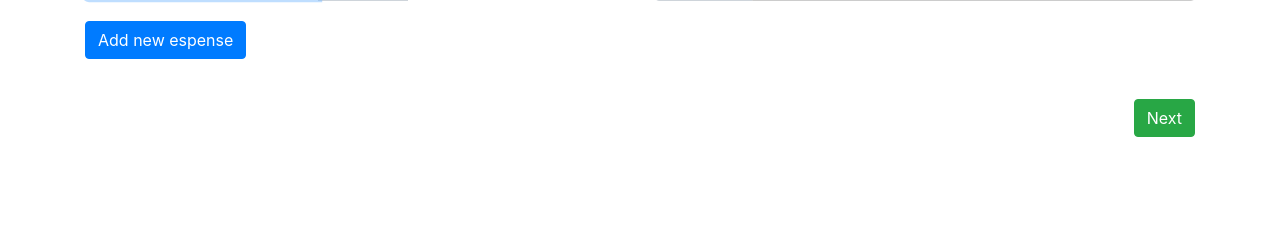
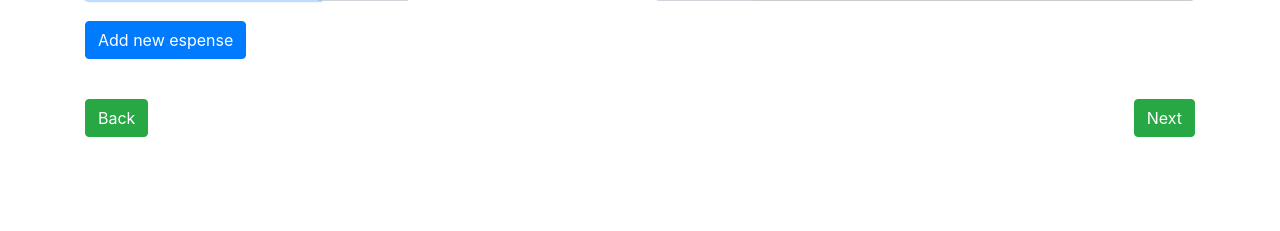
Before and after one commit to Jk950305/Shitty-Split, a Flask app: template templates/trans.html in a window 1280 px wide. Shown: the part 165-396 px from the top of the page. Run offline with Flask 2, Linux system fonts and the light colour scheme; the template is opened without the code that fills it: most values are stand-ins (such as "Sample title", 1, 10 or a date in 2020); some libraries are stand-ins or nearby versions.

Commit message:
commit attempts

```diff
--- a/templates/trans.html
+++ b/templates/trans.html
@@ -139,7 +139,8 @@
               </div>
               <br>
               <div class="form-group">
-                  <input class="btn btn-success" id="submit_btn" type='submit' value='Next' style="float:right">
+                    <button class="btn btn-success" id="back_btn" style="float:left" onclick="history.back()">Back</button>
+                    <input class="btn btn-success" id="submit_btn" type='submit' value='Next' style="float:right">
               </div>
           </div>
 
```
Also changed, not shown: static/css/main.css (line endings or trailing spaces).
